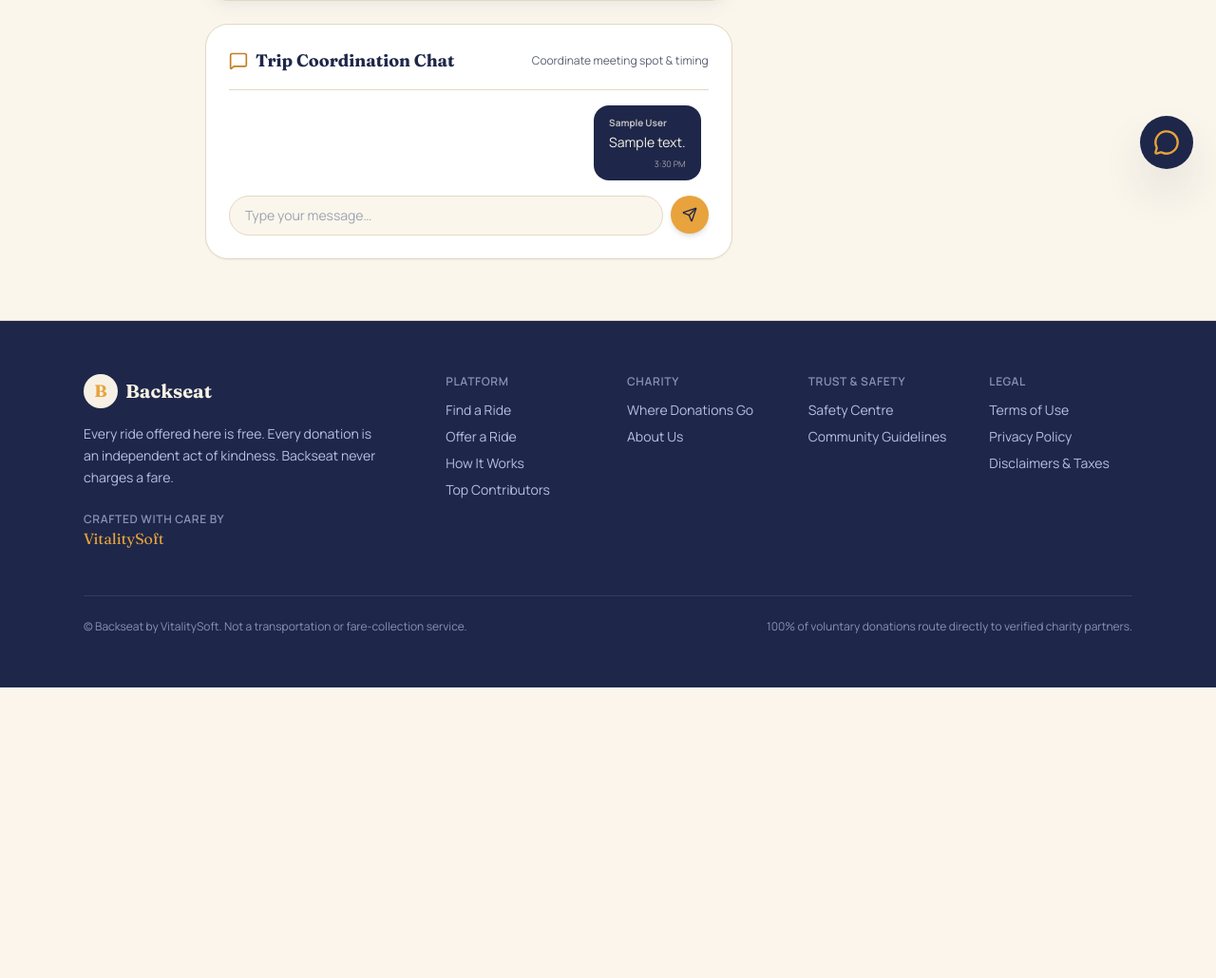
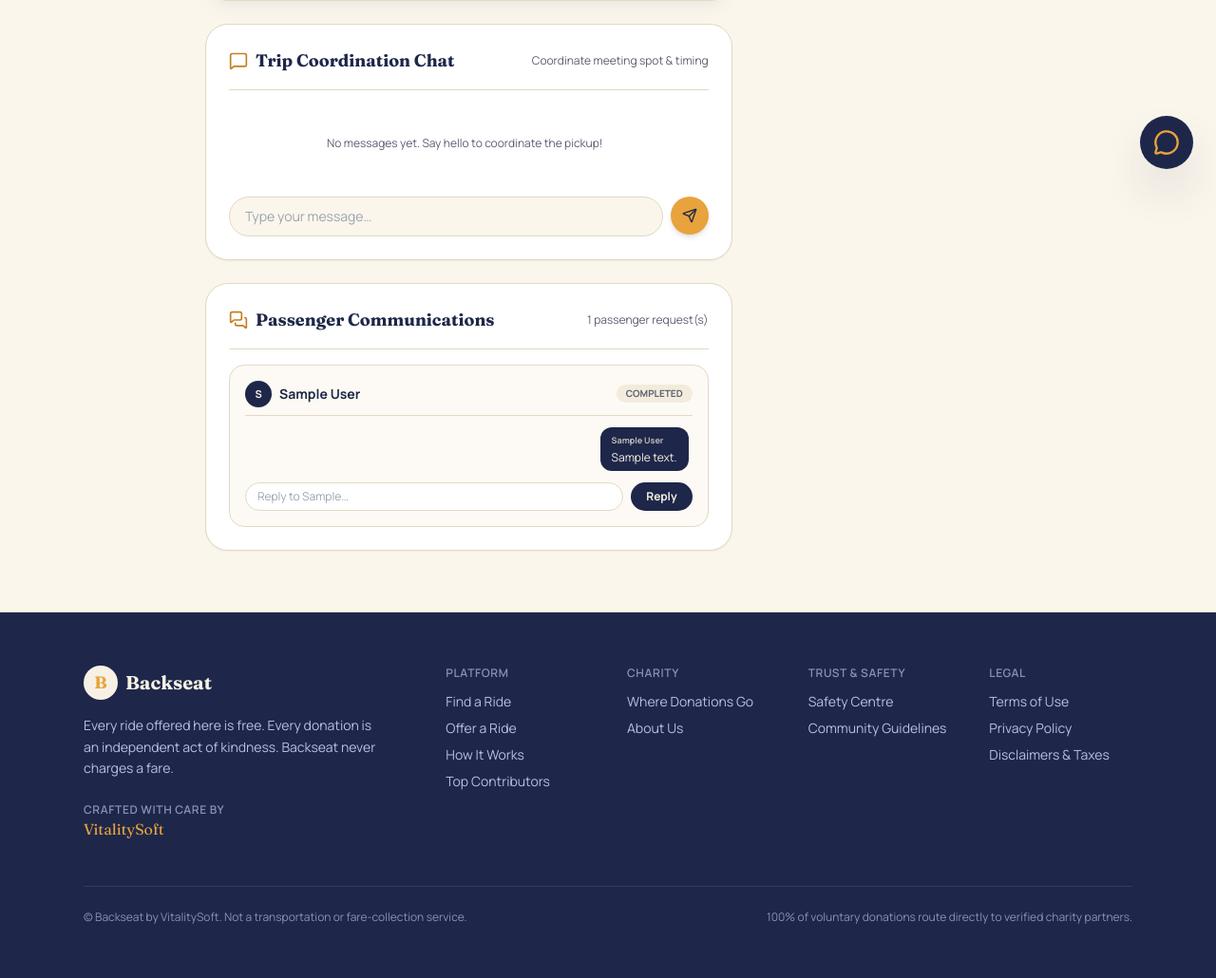
Before and after one commit to VitalitySoft/backseat, a Django app: page /rides/1 in a window 1280 px wide. Shown: the part 598-1628 px from the top of the page at 95% size. Before the commit the page ends 1322 px from the top, so only its background shows below. Run offline with Django 5.2, Linux system fonts and the light colour scheme; a user stored in the database is signed in; tables that the repository leaves empty hold one stand-in row (values such as "Sample post"); data that the repository does not hold is empty; some libraries are stand-ins or nearby versions.

Commit message:
Implement messaging functionality for ride joins and update URL routing

```diff
--- a/backseat/templates/backseat/dashboard_section.html
+++ b/backseat/templates/backseat/dashboard_section.html
@@ -159,9 +159,9 @@
                               {% endif %}
                             </div>
 
-                            <form method="post" action="{% url 'ride_detail' offer.id %}" class="mt-2 flex gap-2">
+                            <form method="post" action="{% url 'send_join_message' join.id %}" class="mt-2 flex gap-2">
                               {% csrf_token %}
-                              <input type="hidden" name="action" value="message">
+                              <input type="hidden" name="next" value="{% url 'my_rides' %}?status={{ status_filter }}">
                               <input type="text" name="body" placeholder="Send pickup update…" required class="flex-1 rounded-full border border-paper-line bg-paper px-3 py-1.5 text-xs outline-none focus:border-marigold">
                               <button type="submit" class="rounded-full bg-ink px-3 py-1.5 text-xs font-bold text-on-ink hover:bg-ink-soft">Send</button>
                             </form>
--- a/backseat/templates/backseat/ride_detail.html
+++ b/backseat/templates/backseat/ride_detail.html
@@ -121,7 +121,7 @@
         </div>
       </article>
 
-      <!-- In-Ride Chat Panel (If Requested or Accepted) -->
+      <!-- Passenger Chat Panel (When Viewing as Passenger who requested) -->
       {% if my_join %}
         <div class="rounded-3xl border border-paper-line bg-white p-6 shadow-sm">
           <div class="flex items-center justify-between border-b border-paper-line pb-4">
@@ -150,9 +150,9 @@
           </div>
 
           <!-- Send Message Form -->
-          <form method="post" class="flex gap-2">
+          <form method="post" action="{% url 'send_join_message' my_join.id %}" class="flex gap-2">
             {% csrf_token %}
-            <input type="hidden" name="action" value="message">
+            <input type="hidden" name="next" value="{% url 'ride_detail' ride.id %}">
             <input
               type="text"
               name="body"
@@ -164,6 +164,60 @@
               <i data-lucide="send" class="h-4 w-4"></i>
             </button>
           </form>
+        </div>
+      {% endif %}
+
+      <!-- Rider Chat Panel (When Viewing as Ride Owner) -->
+      {% if is_owner and rider_joins %}
+        <div class="rounded-3xl border border-paper-line bg-white p-6 shadow-sm">
+          <div class="flex items-center justify-between border-b border-paper-line pb-4 mb-4">
+            <div class="flex items-center gap-2">
+              <i data-lucide="messages-square" class="h-5 w-5 text-marigold-deep"></i>
+              <h2 class="font-display text-lg font-bold text-ink">Passenger Communications</h2>
+            </div>
+            <span class="text-xs text-text-soft">{{ rider_joins.count }} passenger request(s)</span>
+          </div>
+
+          <div class="space-y-4">
+            {% for rj in rider_joins %}
+              <div class="rounded-2xl border border-paper-line bg-paper/50 p-4">
+                <div class="flex items-center justify-between mb-3 border-b border-paper-line pb-2">
+                  <div class="flex items-center gap-2">
+                    <span class="flex h-7 w-7 items-center justify-center rounded-full bg-ink text-[11px] font-bold text-on-ink">
+                      {{ rj.passenger.user.first_name|default:"P"|slice:":1"|upper }}
+                    </span>
+                    <span class="text-sm font-bold text-ink">{{ rj.passenger.user.get_full_name|default:rj.passenger.user.username }}</span>
+                  </div>
+                  <span class="rounded-full px-2.5 py-0.5 text-[10px] font-bold {% if rj.status == 'ACCEPTED' %}bg-banyan-pale text-banyan-deep{% elif rj.status == 'COMPLETED' %}bg-paper-dim text-text-soft{% else %}bg-marigold-pale text-marigold-deep{% endif %}">
+                    {{ rj.status }}
+                  </span>
+                </div>
+
+                <!-- Chat history for this join -->
+                <div class="max-h-48 space-y-2 overflow-y-auto pr-1 my-2">
+                  {% if rj.messages.all %}
+                    {% for m in rj.messages.all %}
+                      <div class="flex {% if m.sender_id == request.user.profile.id %}justify-end{% else %}justify-start{% endif %}">
+                        <div class="max-w-[80%] rounded-xl px-3 py-1.5 text-xs {% if m.sender_id == request.user.profile.id %}bg-ink text-on-ink{% else %}bg-white text-ink border border-paper-line{% endif %}">
+                          <p class="text-[9px] font-bold opacity-75 mb-0.5">{{ m.sender.user.get_full_name|default:m.sender.user.username }}</p>
+                          <p>{{ m.body }}</p>
+                        </div>
+                      </div>
+                    {% endfor %}
+                  {% else %}
+                    <p class="text-center text-xs text-text-soft py-2">No messages with this passenger yet.</p>
+                  {% endif %}
+                </div>
+
+                <form method="post" action="{% url 'send_join_message' rj.id %}" class="mt-3 flex gap-2">
+                  {% csrf_token %}
+                  <input type="hidden" name="next" value="{% url 'ride_detail' ride.id %}">
+                  <input type="text" name="body" placeholder="Reply to {{ rj.passenger.user.first_name|default:'passenger' }}…" required class="flex-1 rounded-full border border-paper-line bg-white px-3 py-1.5 text-xs outline-none focus:border-marigold">
+                  <button type="submit" class="rounded-full bg-ink px-4 py-1.5 text-xs font-bold text-on-ink hover:bg-ink-soft">Reply</button>
+                </form>
+              </div>
+            {% endfor %}
+          </div>
         </div>
       {% endif %}
 
--- a/backseat/views.py
+++ b/backseat/views.py
@@ -408,22 +408,39 @@ def ride_detail(request, ride_id):
                 messages.success(request, "Your request to join this ride has been sent!")
             return redirect("ride_detail", ride_id=ride.id)
 
-        elif action == "message" and my_join:
-            body = request.POST.get("body", "").strip()
-            if body:
-                Message.objects.create(ride_join=my_join, sender=user_profile, body=body)
-                recipient = ride.rider.user_profile if user_profile.id == my_join.passenger_id else my_join.passenger
-                Notification.objects.create(
-                    user_profile=recipient,
-                    type="MESSAGE",
-                    title="New chat message",
-                    body=f"{user_profile.user.get_full_name()}: {body[:60]}",
-                    link=f"/rides/{ride.id}",
-                )
+        elif action == "message":
+            join_id = request.POST.get("join_id")
+            target_join = None
+            if join_id:
+                target_join = RideJoin.objects.filter(id=join_id, ride_offer=ride).first()
+            elif my_join:
+                target_join = my_join
+
+            if target_join and (target_join.passenger_id == user_profile.id or is_owner):
+                body = request.POST.get("body", "").strip()
+                if body:
+                    Message.objects.create(ride_join=target_join, sender=user_profile, body=body)
+                    recipient = target_join.passenger if is_owner else ride.rider.user_profile
+                    sender_name = user_profile.user.get_full_name() or user_profile.user.username
+                    Notification.objects.create(
+                        user_profile=recipient,
+                        type="MESSAGE",
+                        title=f"New chat message from {sender_name}",
+                        body=f"{sender_name}: {body[:60]}",
+                        link=f"/rides/{ride.id}",
+                    )
             return redirect("ride_detail", ride_id=ride.id)
 
     chat_messages = []
-    if my_join:
+    rider_joins = []
+    if is_owner:
+        rider_joins = (
+            RideJoin.objects.filter(ride_offer=ride)
+            .select_related("passenger__user")
+            .prefetch_related("messages__sender__user")
+            .order_by("-created_at")
+        )
+    elif my_join:
         chat_messages = Message.objects.filter(ride_join=my_join).select_related("sender__user").order_by("created_at")
 
     charity = Charity.objects.filter(is_active=True).first()
@@ -436,6 +453,7 @@ def ride_detail(request, ride_id):
             "is_owner": is_owner,
             "my_join": my_join,
             "chat_messages": chat_messages,
+            "rider_joins": rider_joins,
             "charity": charity,
         },
     )
@@ -937,6 +955,39 @@ def update_join(request, join_id):
         messages.info(request, "Ride request cancelled.")
 
     return redirect("my_rides" if is_rider else "my_trips")
+
+
+@login_required
+@require_POST
+def send_join_message(request, join_id):
+    join = get_object_or_404(
+        RideJoin.objects.select_related("ride_offer__rider__user_profile__user", "passenger__user"),
+        id=join_id,
+    )
+    user_profile = profile_for(request.user)
+    is_rider = join.ride_offer.rider.user_profile_id == user_profile.id
+    is_passenger = join.passenger_id == user_profile.id
+
+    if not (is_rider or is_passenger):
+        messages.error(request, "You cannot send messages on this ride request.")
+        return redirect("dashboard")
+
+    body = request.POST.get("body", "").strip()
+    if body:
+        Message.objects.create(ride_join=join, sender=user_profile, body=body)
+        recipient = join.passenger if is_rider else join.ride_offer.rider.user_profile
+        sender_name = user_profile.user.get_full_name() or user_profile.user.username
+        Notification.objects.create(
+            user_profile=recipient,
+            type="MESSAGE",
+            title=f"New message from {sender_name}",
+            body=f"{sender_name}: {body[:60]}",
+            link=f"/rides/{join.ride_offer_id}",
+        )
+        messages.success(request, "Message sent.")
+
+    next_url = request.POST.get("next") or request.META.get("HTTP_REFERER") or f"/rides/{join.ride_offer_id}"
+    return redirect(next_url)
 
 
 @login_required
--- a/config/urls.py
+++ b/config/urls.py
@@ -17,7 +17,7 @@ urlpatterns = [
     path("find-a-ride", views.find_a_ride, name="find_a_ride"), path("offer-a-ride", views.offer_a_ride, name="offer_a_ride"), path("rides/<int:ride_id>", views.ride_detail, name="ride_detail"), path("rider/<int:rider_id>", views.rider_profile, name="rider_profile"),
     path("donate/<str:code>", views.donate, name="donate"), path("donate/receipt/<int:donation_id>", views.receipt, name="receipt"), path("qr/<str:code>.png", views.qr_png, name="qr_png"), path("top-contributors", views.impact, name="top_contributors"), path("charity-impact", views.impact, name="charity_impact"),
     path("dashboard", views.dashboard, name="dashboard"), path("dashboard/my-rides", views.dashboard_section, {"section": "My rides"}, name="my_rides"), path("dashboard/my-trips", views.dashboard_section, {"section": "My trips"}, name="my_trips"), path("dashboard/donations", views.dashboard_section, {"section": "Donations"}, name="donations"), path("dashboard/payments", views.dashboard_section, {"section": "Payments"}, name="payments"), path("dashboard/impact", views.dashboard_section, {"section": "Impact"}, name="dashboard_impact"), path("dashboard/profile", views.profile, name="profile"), path("dashboard/qr", views.dashboard_qr, name="dashboard_qr"),
-    path("rides/<int:ride_id>/status", views.update_ride, name="update_ride"), path("joins/<int:join_id>/status", views.update_join, name="update_join"), path("rider/sharing", views.toggle_sharing, name="toggle_sharing"), path("reports/<int:user_id>", views.report_user, name="report_user"), path("blocks/<int:user_id>", views.block_user, name="block_user"),
+    path("rides/<int:ride_id>/status", views.update_ride, name="update_ride"), path("joins/<int:join_id>/status", views.update_join, name="update_join"), path("joins/<int:join_id>/message", views.send_join_message, name="send_join_message"), path("rider/sharing", views.toggle_sharing, name="toggle_sharing"), path("reports/<int:user_id>", views.report_user, name="report_user"), path("blocks/<int:user_id>", views.block_user, name="block_user"),
     path("admin", views.admin_console, name="admin_console"), path("admin/users", views.admin_console, name="admin_users"), path("admin/riders", views.admin_console, name="admin_riders"), path("admin/rides", views.admin_console, name="admin_rides"), path("admin/donations", views.admin_console, name="admin_donations"), path("admin/reports", views.admin_console, name="admin_reports"), path("admin/verification", views.admin_console, name="admin_verification"), path("admin/fraud", views.admin_console, name="admin_fraud"), path("admin/leaderboard", views.admin_console, name="admin_leaderboard"), path("admin/audit-log", views.admin_console, name="admin_audit_log"), path("admin/charities", views.admin_console, name="admin_charities"),
     path("admin/action/<str:kind>/<int:item_id>", views.admin_action, name="admin_action"),
     path("api/auth/register", views.api_register, name="api_register"),
```
